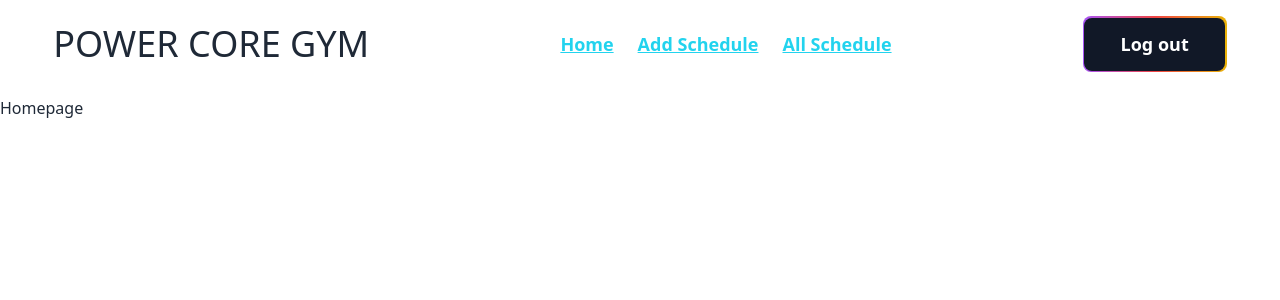
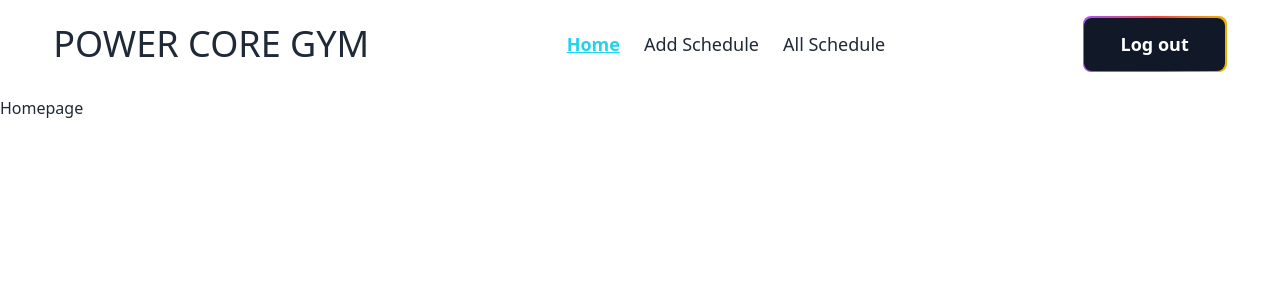
Before and after one commit to SK-Jabed/Power-Core-Gym-Client, a React (Vite) app: page / in a window 1280 px wide. Shown: the top 300 px of the page. Built offline with nearby package versions, Linux system fonts and the light colour scheme.

Commit message:
Navbar Section Completed

```diff
--- a/src/components/Navbar.jsx
+++ b/src/components/Navbar.jsx
@@ -28,7 +28,7 @@ const Navbar = () => {
               ? "text-lg font-bold text-cyan-400 underline"
               : "text-lg font-medium text-gray-800 hover:text-cyan-400"
           }
-        //   to={"/addCoffee"}
+          to={"/addSchedule"}
         >
           Add Schedule
         </NavLink>
@@ -40,7 +40,7 @@ const Navbar = () => {
               ? "text-lg font-bold text-cyan-400 underline"
               : "text-lg font-medium text-gray-800 hover:text-cyan-400"
           }
-        //   to={"/auth/signUp"}
+          to={"/allSchedule"}
         >
           All Schedule
         </NavLink>
```
